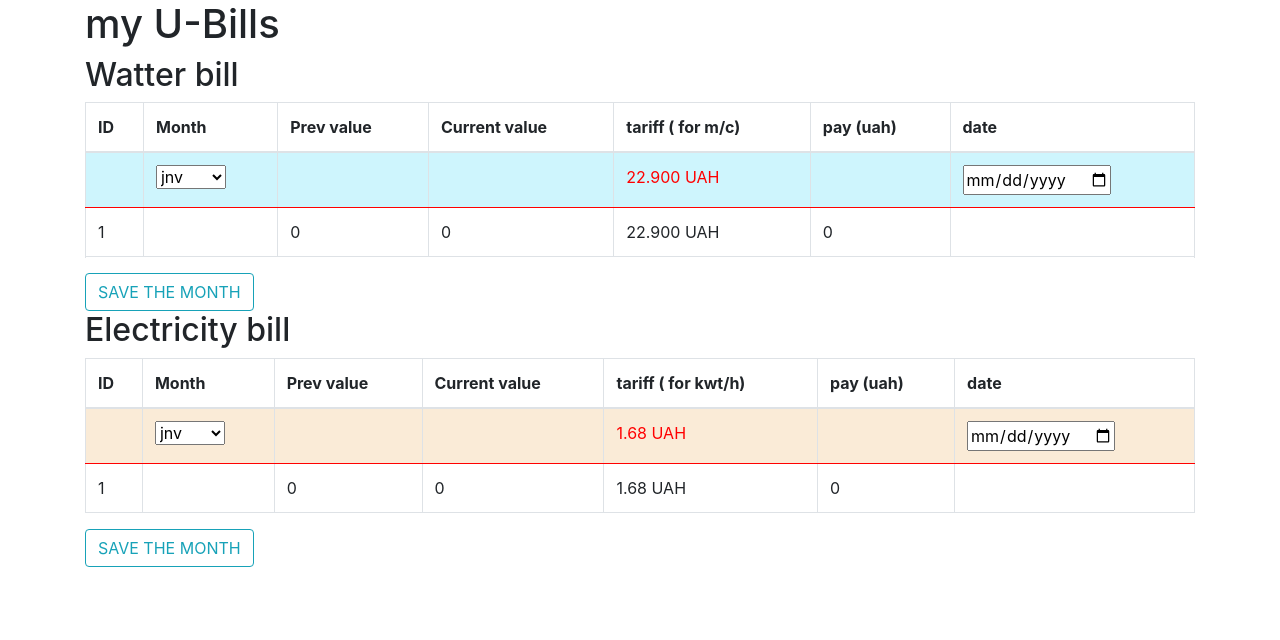
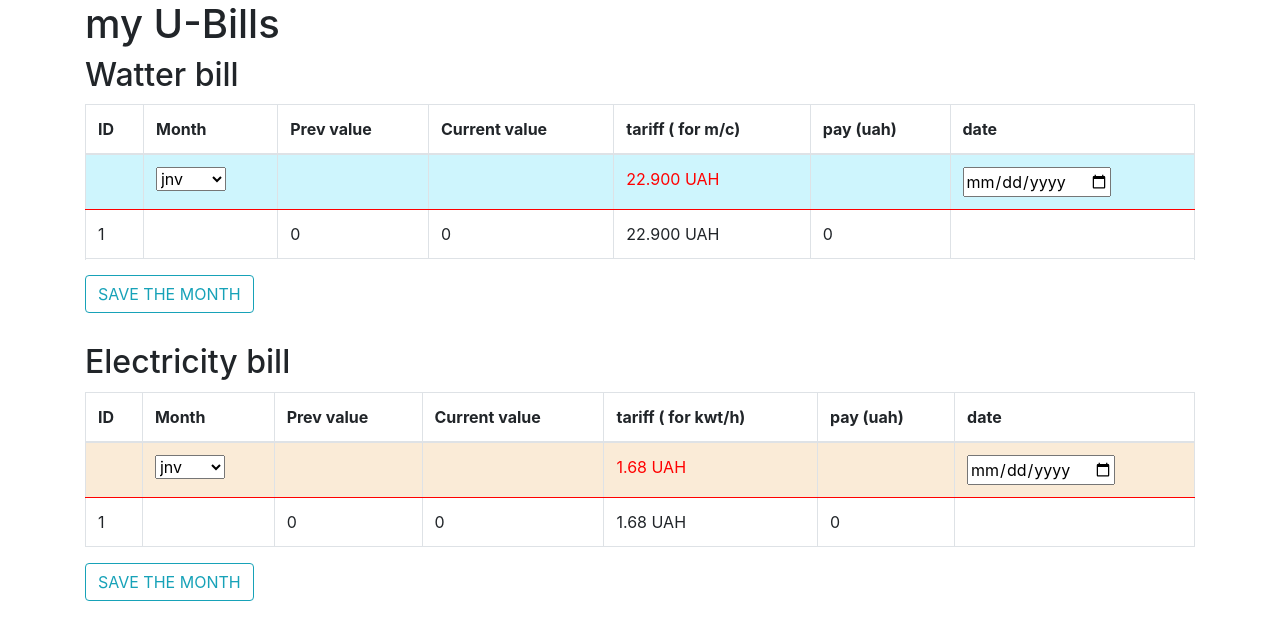
Before and after one commit to sovsianykov/ubills-app, a React (Create React App) app: page / in a window 1280 px wide. Shown: the top 640 px of the page. Built offline with nearby package versions, Linux system fonts and the light colour scheme.

Commit message:
last commit

```diff
--- a/src/Components/Layout/Tabbuilder/Tabbuilder.js
+++ b/src/Components/Layout/Tabbuilder/Tabbuilder.js
@@ -11,10 +11,10 @@ class Tabbuilder extends Component {
 
 
 
-                    <div>
+                    <div className='Builder'>
                         <Watter/>
                     </div>
-                    <div>
+                    <div className='Builder'>
                     <Elektro />
                     </div>
             </Aoux>
--- a/src/index.css
+++ b/src/index.css
@@ -15,6 +15,12 @@ code {
 .Container {
   margin: 30px auto;
 }
+Table , Button ,Form, h1 ,h2 ,Aoux , .builder {
+  margin-top: 10px;
+}
+Form {
+  margin-bottom: 30px;
+}
 
 
 
```
Also changed, not shown: 1 other file (tests, documents, lock files or other folders).
